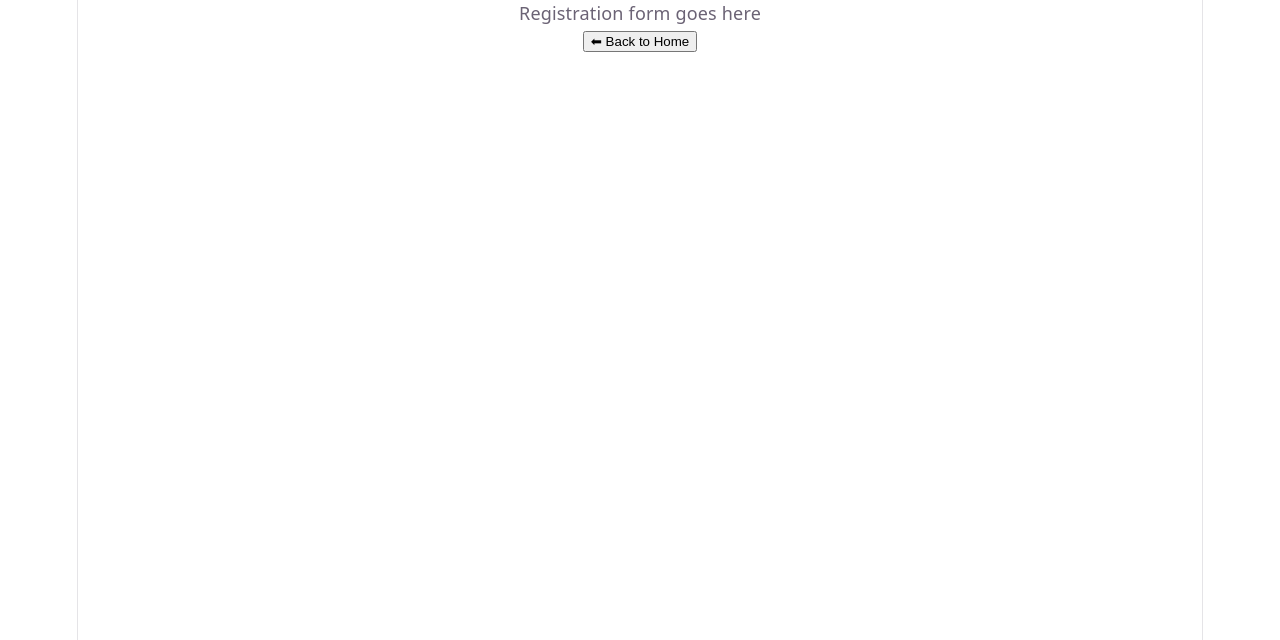
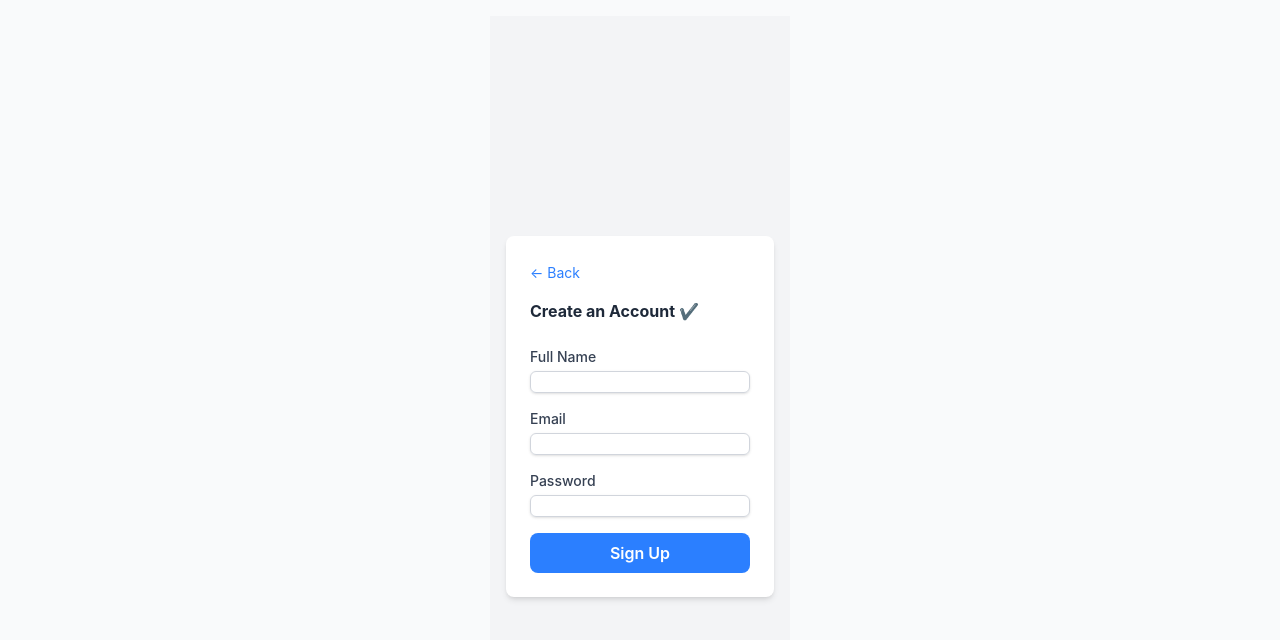
Before and after one commit to Oddunayo/huddle-app, a React (Vite) app: page / in a window 1280 px wide. Both pictures are taken after a click on the button "Create an Account". Shown: the top 640 px of the page. Built offline with nearby package versions, Linux system fonts and the light colour scheme.

Commit message:
created AuthFrom and initialized tailwind

```diff
--- a/package.json
+++ b/package.json
@@ -10,6 +10,7 @@
     "preview": "vite preview"
   },
   "dependencies": {
+    "@tailwindcss/vite": "^4.3.3",
     "react": "^19.2.8",
     "react-dom": "^19.2.8"
   },
@@ -18,10 +19,13 @@
     "@types/react": "^19.2.18",
     "@types/react-dom": "^19.2.4",
     "@vitejs/plugin-react": "^6.1.0",
+    "autoprefixer": "^10.5.5",
     "eslint": "^10.9.0",
     "eslint-plugin-react-hooks": "^7.1.1",
     "eslint-plugin-react-refresh": "^0.5.4",
     "globals": "^17.11.0",
+    "postcss": "^8.5.28",
+    "tailwindcss": "^4.3.3",
     "vite": "^8.2.2"
   }
 }
--- a/src/App.jsx
+++ b/src/App.jsx
@@ -1,25 +1,30 @@
-import  { useState } from 'react'
+import { useState } from "react";
+import "./index.css";
+import AuthForm from "./AuthForm";
 
 function App() {
   // Home page
-const [currentPage, setCurrentPage] = useState('home');
+  const [currentPage, setCurrentPage] = useState("home");
 
   return (
     <div className="min-h-screen bg-gray-50 flex flex-col items-center justify-center p-4">
-      {currentPage === 'home' && (
+      {currentPage === "home" && (
         <div className="max-w-md text-center space-y-6">
-          <h1 className="text-4xl font-bold text-blue-500">huddle 💬</h1>
-          <p className="text-gray-600">A medium to connect to teams in real time. Simple, fast and organised channel messaging platform.</p>
+          <h1 className="text-4xl font-bold text-blue-500">Huddle 💬</h1>
+          <p className="text-gray-600">
+            A medium to connect to teams in real time. Simple, fast and
+            organised channel messaging platform.
+          </p>
 
           <div className="flex flex-col gap-3">
             <button
-            onClick={() => setCurrentPage('register')}
+              onClick={() => setCurrentPage("register")}
               className="w-full bg-blue-500 hover:bg-blue-700 text-white font-semibold py-3 px-4 rounded-lg transition duration-200"
             >
               Create an Account
             </button>
             <button
-            onClick={() => setCurrentPage('login')}
+              onClick={() => setCurrentPage("login")}
               className="w-full border border-gray-300 hover:bg-gray-100 text-gray-700 font-semibold py-3 px-4 rounded-lg transition duration-200"
             >
               Sign In
@@ -28,31 +33,18 @@ const [currentPage, setCurrentPage] = useState('home');
         </div>
       )}
       {/* Placeholder for Authentication Forms */}
-      {currentPage === 'register' && (
-        <div>
-          <p className="text-gray-600"> Registration form goes here </p>
-          <button
-            onClick={() => setCurrentPage('home')}
-            className="text-sm text-blue-500 underline mt-4"
-          >
-           ⬅ Back to Home
-          </button>
+      {currentPage === "register" && (
+        <AuthForm
+          onBack={() => setCurrentPage("home")}
+        />
+      )}
+
+      {currentPage === "login" && (
+        <AuthForm
+          onBack={() => setCurrentPage("home")}
+        />
+      )}
         </div>
       )}
 
-      {currentPage === 'login' && (
-        <div>
-          <p className="text-gray-600"> Login form goes here </p>
-          <button
-            onClick={() => setCurrentPage('home')}
-            className="text-sm text-blue-500 underline mt-4"
-          >
-           ⬅ Back to Home
-          </button>
-        </div>
-      )}
-    </div>
-  )
-}
-
-export default App
+export default App;
--- /dev/null
+++ b/src/AuthForm.jsx
@@ -0,0 +1,105 @@
+import { useState } from 'react';
+
+export default function AuthForm({  onBack }) {
+  const [formData, setFormData] = useState({
+    name: '',
+    email: '',
+    password: '',
+  });
+const [errorMessage, setErrorMessage] = useState(null);
+
+const validatePassword = (password) => {
+    const hasUpperCase = /[A-Z]/.test(password);
+    const hasNumber = /[0-9]/.test(password);
+    const hasSpecialChar = /[!@#$%^&*(),.?":{}|<>]/.test(password);
+
+    if (!hasUpperCase) return 'Password must contain at least one uppercase letter.';
+    if (!hasNumber) return 'Password must contain at least one number.';
+    if (!hasSpecialChar) return 'Password must contain at least one special character.';
+    return null;
+};
+
+const handleChange = (e) => {
+    const { name, value } = e.target;
+    setFormData((prevData) => ({...prevData, [name]: value }));
+};
+
+const handleSubmit = (e) => {
+    e.preventDefault();
+    setErrorMessage(null);
+
+const passwordError = validatePassword(formData.password);
+    if (passwordError) {
+        setErrorMessage(passwordError);
+        return;
+    }
+
+console.log('Form valid! Submitting:', formData);
+};
+
+return (
+    <div className= "flex min-h-screen items-center justify-center bg-gray-100 p-4">
+        <div className="w-full max-w-md bg-white p-6 rounded-lg shadow-md">
+            <button onClick={onBack} className="text-sm text-blue-500 hover:underline mb-4">
+                ← Back
+            </button>
+            <h2 className= "mb-6 text-2-l font-bold text=center text-gray-800">
+                Create an Account ✔
+            </h2>
+
+            {errorMessage && (
+                <div className="mb-4 rounded bg-red-100 p-3 text-sm text-red-700">{errorMessage}</div>
+            )}
+
+            <form onSubmit={handleSubmit} className="space-y-4">
+                <div>
+                    <label htmlFor="name" className="block text-sm font-medium text-gray-700">
+                        Full Name
+                    </label>
+                    <input
+                        type="text"
+                        id="name"
+                        name="name"
+                        value={formData.name}
+                        onChange={handleChange}
+                        className="mt-1 block w-full rounded-md border border-gray-300 shadow-sm focus:border-blue-500 focus:ring-blue-500 sm:text-sm"
+                    />
+                </div>
+                <div>
+                    <label htmlFor="email" className="block text-sm font-medium text-gray-700">
+                        Email
+                    </label>
+                    <input
+                        type="email"
+                        id="email"
+                        name="email"
+                        value={formData.email}
+                        onChange={handleChange}
+                        className="mt-1 block w-full rounded-md border border-gray-300 shadow-sm focus:border-blue-500 focus:ring-blue-500 sm:text-sm"
+                    />
+                </div>
+                <div>
+                    <label htmlFor="password" className="block text-sm font-medium text-gray-700">
+                        Password
+                    </label>
+                    <input
+                        type="password"
+                        id="password"
+                        name="password"
+                        value={formData.password}
+                        onChange={handleChange}
+                        className="mt-1 block w-full rounded-md border border-gray-300 shadow-sm focus:border-blue-500 focus:ring-blue-500 sm:text-sm"
+                    />
+                </div>
+
+                <button
+                    type="submit"
+                    className="w-full bg-blue-500 hover:bg-blue-700 text-white font-semibold py-2 px-4 rounded-lg transition duration-200"
+                >
+                    Sign Up
+                </button>
+            </form>
+        </div>
+    </div>
+);
+}
--- a/src/index.css
+++ b/src/index.css
@@ -1,111 +1 @@
-:root {
-  --text: #6b6375;
-  --text-h: #08060d;
-  --bg: #fff;
-  --border: #e5e4e7;
-  --code-bg: #f4f3ec;
-  --accent: #aa3bff;
-  --accent-bg: rgba(170, 59, 255, 0.1);
-  --accent-border: rgba(170, 59, 255, 0.5);
-  --social-bg: rgba(244, 243, 236, 0.5);
-  --shadow:
-    rgba(0, 0, 0, 0.1) 0 10px 15px -3px, rgba(0, 0, 0, 0.05) 0 4px 6px -2px;
-
-  --sans: system-ui, 'Segoe UI', Roboto, sans-serif;
-  --heading: system-ui, 'Segoe UI', Roboto, sans-serif;
-  --mono: ui-monospace, Consolas, monospace;
-
-  font: 18px/145% var(--sans);
-  letter-spacing: 0.18px;
-  color-scheme: light dark;
-  color: var(--text);
-  background: var(--bg);
-  font-synthesis: none;
-  text-rendering: optimizeLegibility;
-  -webkit-font-smoothing: antialiased;
-  -moz-osx-font-smoothing: grayscale;
-
-  @media (max-width: 1024px) {
-    font-size: 16px;
-  }
-}
-
-@media (prefers-color-scheme: dark) {
-  :root {
-    --text: #9ca3af;
-    --text-h: #f3f4f6;
-    --bg: #16171d;
-    --border: #2e303a;
-    --code-bg: #1f2028;
-    --accent: #c084fc;
-    --accent-bg: rgba(192, 132, 252, 0.15);
-    --accent-border: rgba(192, 132, 252, 0.5);
-    --social-bg: rgba(47, 48, 58, 0.5);
-    --shadow:
-      rgba(0, 0, 0, 0.4) 0 10px 15px -3px, rgba(0, 0, 0, 0.25) 0 4px 6px -2px;
-  }
-
-  #social .button-icon {
-    filter: invert(1) brightness(2);
-  }
-}
-
-body {
-  margin: 0;
-}
-
-#root {
-  width: 1126px;
-  max-width: 100%;
-  margin: 0 auto;
-  text-align: center;
-  border-inline: 1px solid var(--border);
-  min-height: 100svh;
-  display: flex;
-  flex-direction: column;
-  box-sizing: border-box;
-}
-
-h1,
-h2 {
-  font-family: var(--heading);
-  font-weight: 500;
-  color: var(--text-h);
-}
-
-h1 {
-  font-size: 56px;
-  letter-spacing: -1.68px;
-  margin: 32px 0;
-  @media (max-width: 1024px) {
-    font-size: 36px;
-    margin: 20px 0;
-  }
-}
-h2 {
-  font-size: 24px;
-  line-height: 118%;
-  letter-spacing: -0.24px;
-  margin: 0 0 8px;
-  @media (max-width: 1024px) {
-    font-size: 20px;
-  }
-}
-p {
-  margin: 0;
-}
-
-code,
-.counter {
-  font-family: var(--mono);
-  display: inline-flex;
-  border-radius: 4px;
-  color: var(--text-h);
-}
-
-code {
-  font-size: 15px;
-  line-height: 135%;
-  padding: 4px 8px;
-  background: var(--code-bg);
-}
+@import 'tailwindcss';
--- a/vite.config.js
+++ b/vite.config.js
@@ -1,7 +1,10 @@
 import react from '@vitejs/plugin-react'
 import { defineConfig } from 'vite'
+import tailwindcss from '@tailwindcss/vite'
 
 // https://vite.dev/config/
 export default defineConfig({
-  plugins: [react()],
+  plugins: [react(),
+    tailwindcss()
+  ],
 })
```
Also changed, not shown: 1 other file (tests, documents, lock files or other folders). Lines whose indentation alone changed are shown as unchanged.
